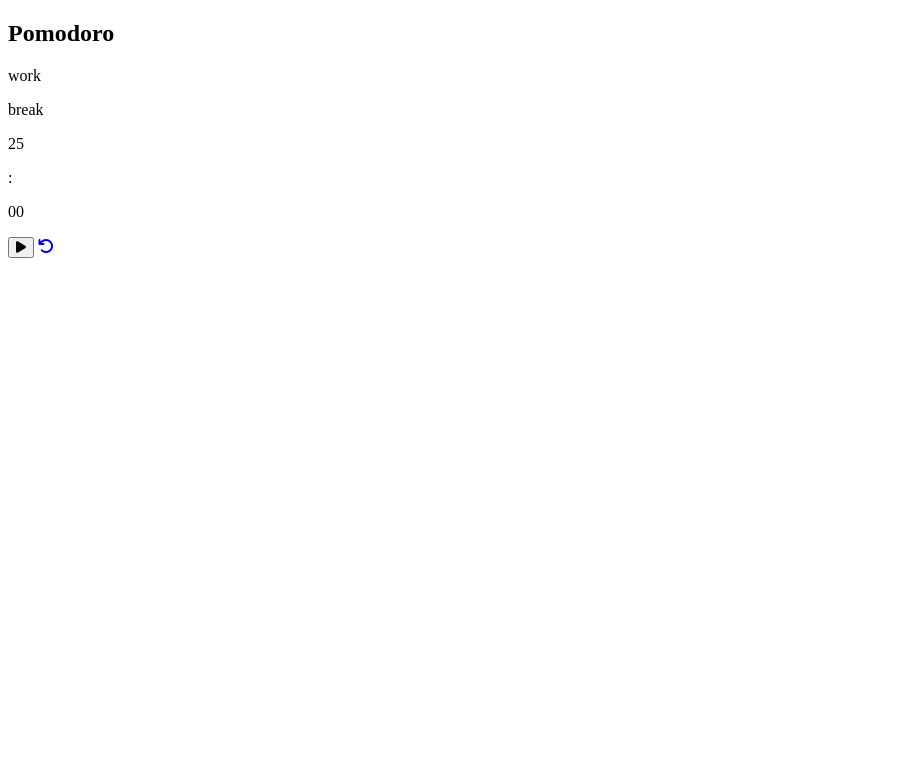
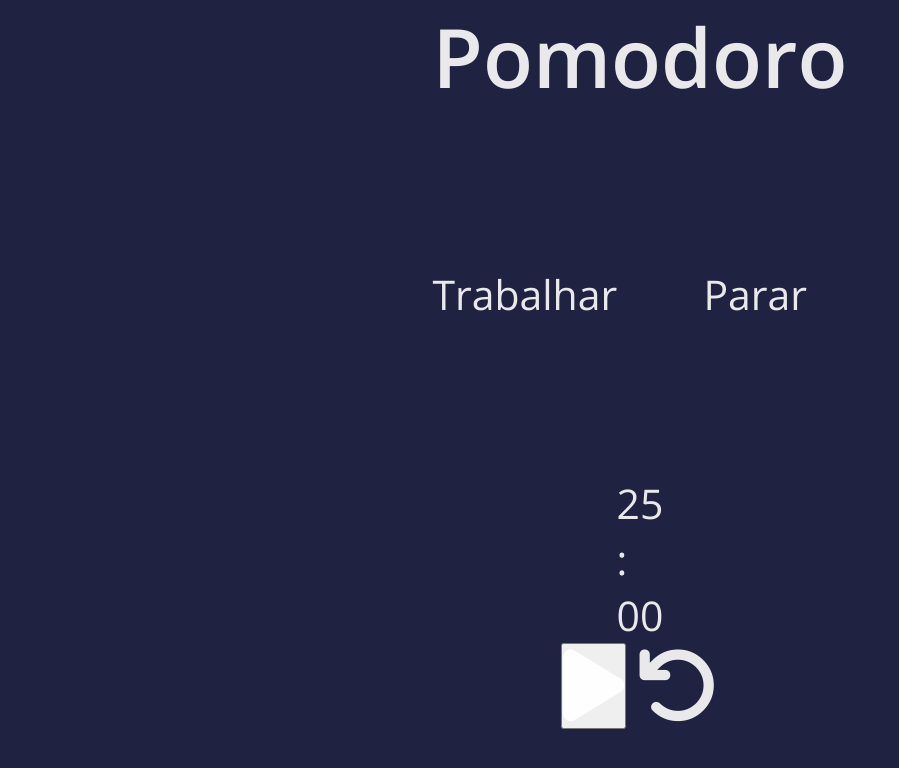
Before and after one commit to cs-marcosbaia/Pomodoro, a plain HTML site: page index.html in a window 1280 px wide. Shown: the whole page, without its empty margins (0-899 px from the left). Drawn offline with nearby package versions, Linux system fonts and the light colour scheme.

Commit message:
correction

```diff
--- a/index.html
+++ b/index.html
@@ -20,8 +20,8 @@
                 <h1>Pomodoro</h1>
 
                 <div class="painel">
-                    <p id="work">work</p>
-                    <p id="break">break</p>
+                    <p id="work">Trabalhar</p>
+                    <p id="break">Parar</p>
                 </div>
 
                 <div class="timer">
--- a/style.css
+++ b/style.css
@@ -0,0 +1,67 @@
+:root{
+    font-size: 62,5%;
+
+    --color-primary:hsl(235, 35%, 19%);
+    --color-secondary: hsl(358, 78%, 69%);
+    --color-font: hsla(0, 0%, 100%, 0.902);
+
+    --color-shadow: hsl(235, 36% 35%);
+}
+
+* {
+    margin: 0;
+    padding: 0;
+    box-sizing: border-box;
+}
+
+html, body {
+    height: 100%;
+    background-color: var(--color-primary);
+    font-size: 1.6rem;
+    font-family: 'Open sans',sans-serif;
+}
+
+p,
+i,
+h1{
+    color: var(--color-font);
+}
+
+i{
+    font-size: 3.2rem;
+}
+
+h1{
+    font-size: 3.2rem;
+}
+
+/* ===== content ===== */
+
+section {
+    display: fley;
+    align-items: center;
+    height: 100%;
+}
+
+.container {
+    width: min(42.5rem, 100%);
+    margin-inline: auto;
+    padding-inline: 2rem;
+    display: flex;
+    justify-content: center;
+    align-items: center;
+    flex-direction: column;
+}
+
+.painel {
+    display: grid;
+    grid-template-columns: 1fr 1fr;
+    text-align: center;
+    width: 20rem;
+    margin-block: 5rem;
+    padding: 1rem;
+    border-radius: 10rem;
+    -webkit-box-shadow:0px 0px 15px 10px var(--color-shadow);
+    box-shadow: 0px 0px 15px 10px var(--color-shadow);
+
+}
```
